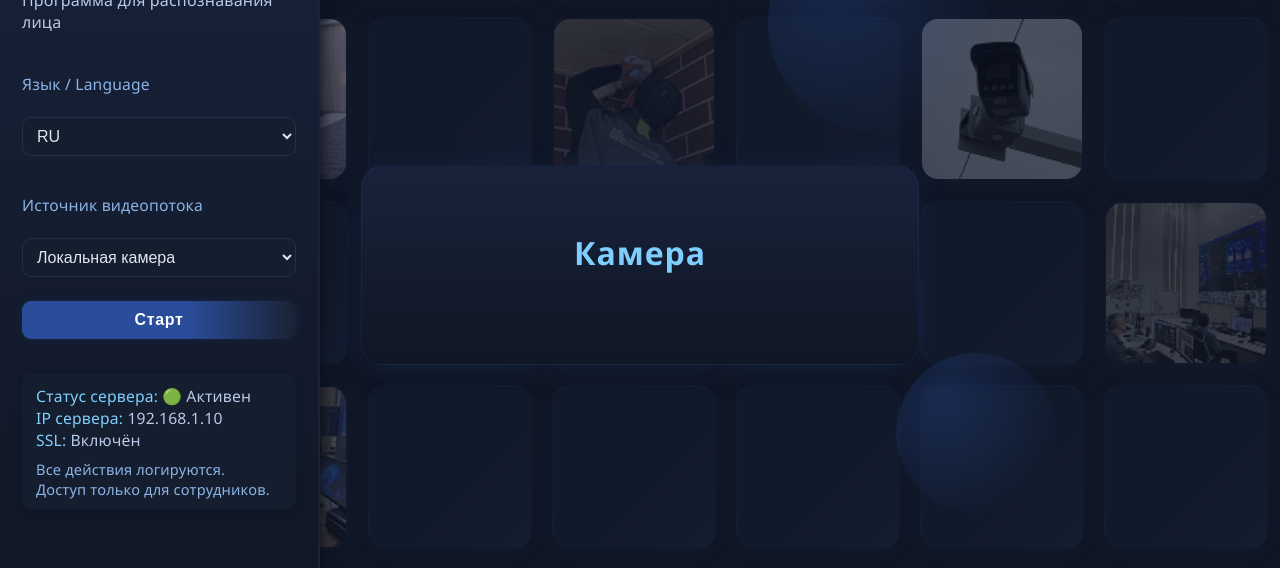
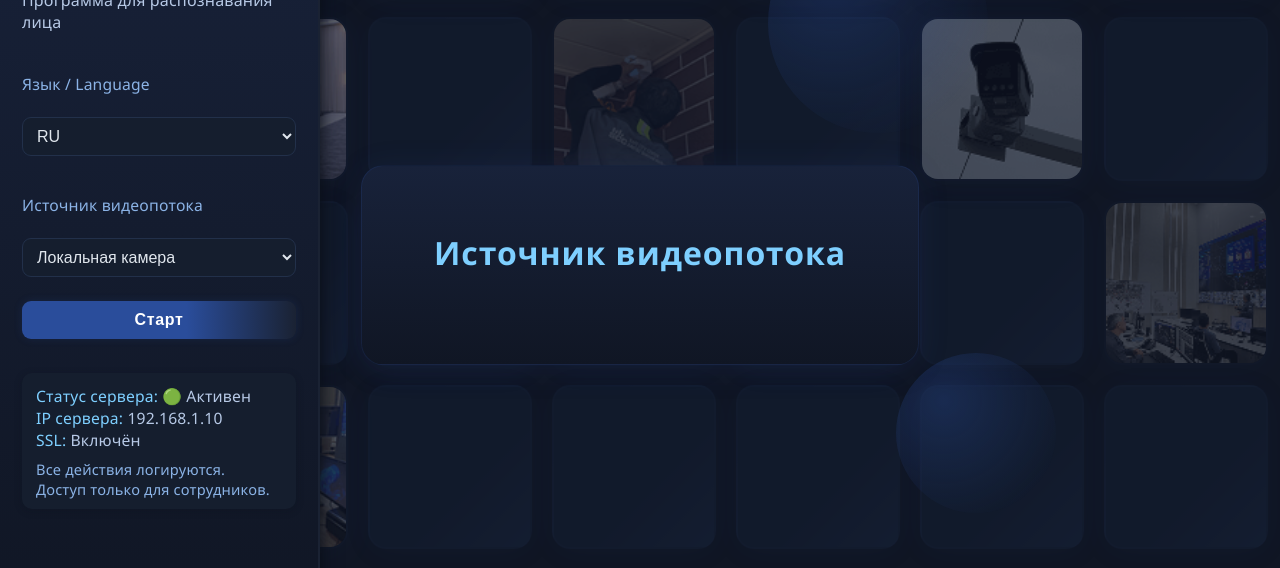
Before and after one commit to FROWNINGdev/SCC, a plain HTML site: page frontend/index.html in a window 1280 px wide. Shown: the part 167-735 px from the top of the page. Drawn offline with Linux system fonts and the light colour scheme.

Commit message:
chore: добавлен .gitignore, правки демо и frontend

```diff
--- a/frontend/index.html
+++ b/frontend/index.html
@@ -505,8 +505,19 @@
         startBtn.innerText = translations[lang].start;
         stopBtn.innerText = translations[lang].stop;
         document.querySelector('.footer .slogan').innerText = translations[lang].main_slogan;
-        // Заголовок камеры всегда статичен
-        videoTitle.innerText = "Камера";
+        videoTitle.innerText = translations[lang].video_source;
+
+        // Статус сервера, IP и SSL
+        serverStatus.innerHTML = '🟢 ' + (lang === 'RU' ? 'Активен' : lang === 'UZ' ? "Faol" : "Active");
+        serverIp.innerText = "192.168.1.10";
+        sslStatus.innerText = (lang === 'RU' ? "Включён" : lang === 'UZ' ? "Yoqilgan" : "Enabled");
+        // Информационный блок
+        document.querySelector('.sidebar .info-block').lastElementChild.innerHTML =
+            lang === 'RU'
+                ? "Все действия логируются.<br>Доступ только для сотрудников."
+                : lang === 'UZ'
+                    ? "Barcha harakatlar loglanadi.<br>Faqat xodimlar uchun."
+                    : "All actions are logged.<br>Staff only.";
     }
 
     langSelect.addEventListener('change', function() {
```
Also changed, not shown: 1 other file.
